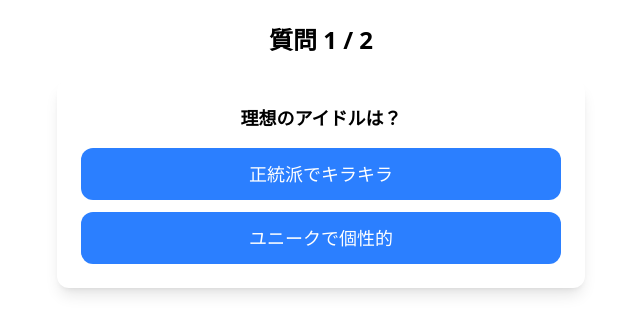
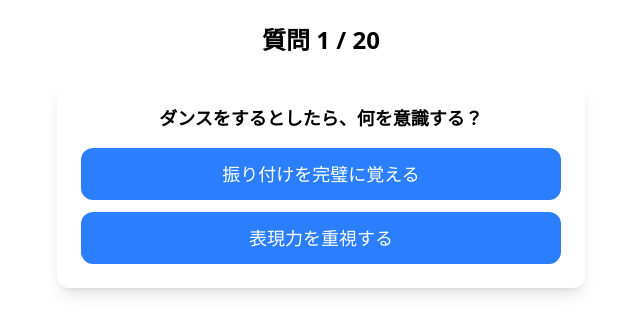
Before and after one commit to masashikuwahara/hinaselect2, a Vue app: page /question in a window 1280 px wide. Shown: the top 334 px of the page, without its empty margins (319-959 px from the left). Built offline with nearby package versions, Linux system fonts and the light colour scheme.

Commit message:
質問とカテゴリー追加

```diff
--- a/src/data/categories.js
+++ b/src/data/categories.js
@@ -17,7 +17,26 @@ export const categories = {
   },
   "モデル・ビジュアル": {
     label: "モデル・ビジュアル",
-    color: "#F9A8D4",
+    color: "#F9A8D4", // ショッキングピンク
   },
-  // 以下略。他カテゴリも追加可能
+  "ダンスが上手い": {
+    label: "ダンスが上手い",
+    color: "#34D399", // 緑系
+  },
+  "スポーツ・アクティブ": {
+    label: "スポーツ・アクティブ",
+    color: "#3B82F6", // 青系（活発さ、スポーツ感）
+  },
+  "天然": {
+    label: "天然",
+    color: "#F59E0B", // オレンジ系（自然体、やわらかい感じ）
+  },
+  "癒し系": {
+    label: "癒し系",
+    color: "#D1FAE5", // 薄い緑系（リラックス感、癒し）
+  },
+  "歌唱力が高い": {
+    label: "歌唱力が高い",
+    color: "#EF4444", // 赤系
+  },
 };
--- a/src/data/questions.js
+++ b/src/data/questions.js
@@ -1,4 +1,3 @@
-// src/data/questions.js
 export const categorizedQuestions = {
   "王道アイドル": [
     {
@@ -8,7 +7,13 @@ export const categorizedQuestions = {
         { text: "ユニークで個性的", category: "不思議系" },
       ],
     },
-    // 他にも王道アイドル系の質問
+    {
+      text: "アイドル活動のやりがいは？",
+      options: [
+        { text: "ファンの笑顔を見られること", category: "王道アイドル" },
+        { text: "自分を磨くことができること", category: "知的・しっかり者" },
+      ],
+    },
   ],
   "バラエティ": [
     {
@@ -18,6 +23,147 @@ export const categorizedQuestions = {
         { text: "天然ボケトーク", category: "不思議系" },
       ],
     },
+    {
+      text: "ゲームやクイズに挑戦するとき、どうする？",
+      options: [
+        { text: "積極的に挑戦！", category: "バラエティ" },
+        { text: "みんなを見守る", category: "癒し系" },
+      ],
+    },
+    {
+      text: "面白いトークをするとき、どんなスタイルが好き？",
+      options: [
+        { text: "一発ギャグ", category: "バラエティ" },
+        { text: "ボケとツッコミのコンビネーション", category: "天然" },
+      ],
+    },
   ],
-  // 他のカテゴリも同様に…
+  "不思議系": [
+    {
+      text: "直感で物事を決めるタイプ？",
+      options: [
+        { text: "はい", category: "不思議系" },
+        { text: "いいえ", category: "知的・しっかり者" },
+      ],
+    },
+    {
+      text: "夢占いに興味はある？",
+      options: [
+        { text: "興味津々", category: "不思議系" },
+        { text: "全く興味なし", category: "知的・しっかり者" },
+      ],
+    },
+  ],
+  "モデル・ビジュアル": [
+    {
+      text: "モデルとして活動するなら、どんなスタイルが好き？",
+      options: [
+        { text: "シンプルで洗練されたスタイル", category: "モデル・ビジュアル" },
+        { text: "個性的で自由なスタイル", category: "王道アイドル" },
+      ],
+    },
+    {
+      text: "ファッションはどんなジャンルが好き？",
+      options: [
+        { text: "モード系", category: "モデル・ビジュアル" },
+        { text: "カジュアル系", category: "スポーツ・アクティブ" },
+      ],
+    },
+  ],
+  "スポーツ・アクティブ": [
+    {
+      text: "どんなスポーツが得意？",
+      options: [
+        { text: "サッカー", category: "スポーツ・アクティブ" },
+        { text: "アーチェリー", category: "知的・しっかり者" },
+      ],
+    },
+    {
+      text: "体を動かすことに対して、どんな意識を持っている？",
+      options: [
+        { text: "健康のために運動している", category: "スポーツ・アクティブ" },
+        { text: "好きだから運動する", category: "王道アイドル" },
+      ],
+    },
+  ],
+  "知的・しっかり者": [
+    {
+      text: "勉強や知識の習得は好き？",
+      options: [
+        { text: "好きで積極的に学ぶ", category: "知的・しっかり者" },
+        { text: "あまり興味がない", category: "バラエティ" },
+      ],
+    },
+    {
+      text: "スケジュール管理についてどう思う？",
+      options: [
+        { text: "計画的に管理する", category: "知的・しっかり者" },
+        { text: "フレキシブルにやりたい", category: "天然" },
+      ],
+    },
+  ],
+  "癒し系": [
+    {
+      text: "ストレス発散方法は？",
+      options: [
+        { text: "好きな音楽を聴く", category: "癒し系" },
+        { text: "体を動かす", category: "スポーツ・アクティブ" },
+      ],
+    },
+    {
+      text: "落ち着く場所はどこ？",
+      options: [
+        { text: "静かなカフェ", category: "癒し系" },
+        { text: "賑やかな場所", category: "バラエティ" },
+      ],
+    },
+  ],
+  "天然": [
+    {
+      text: "天然な自分に自信がある？",
+      options: [
+        { text: "はい", category: "天然" },
+        { text: "いいえ", category: "知的・しっかり者" },
+      ],
+    },
+    {
+      text: "思わず笑ってしまうようなシチュエーションは？",
+      options: [
+        { text: "間違えて変なことを言ったとき", category: "天然" },
+        { text: "素敵なことを聞いたとき", category: "癒し系" },
+      ],
+    },
+  ],
+  "ダンスが上手い": [
+    {
+      text: "ダンスをするとしたら、何を意識する？",
+      options: [
+        { text: "振り付けを完璧に覚える", category: "ダンスが上手い" },
+        { text: "表現力を重視する", category: "モデル・ビジュアル" },
+      ],
+    },
+    {
+      text: "ダンスの魅力はどこにあると思う？",
+      options: [
+        { text: "音楽に合わせて体を動かすことが楽しい", category: "ダンスが上手い" },
+        { text: "表現力を使って感情を伝えることが楽しい", category: "モデル・ビジュアル" },
+      ],
+    },
+  ],
+  "歌唱力が高い": [
+    {
+      text: "カラオケで得意なジャンルは？",
+      options: [
+        { text: "バラード", category: "歌唱力が高い" },
+        { text: "アップテンポ", category: "王道アイドル" },
+      ],
+    },
+    {
+      text: "歌うとき、どんな気持ちで歌う？",
+      options: [
+        { text: "感情を込めて歌う", category: "歌唱力が高い" },
+        { text: "リズムを意識して歌う", category: "王道アイドル" },
+      ],
+    },
+  ],
 };
```
